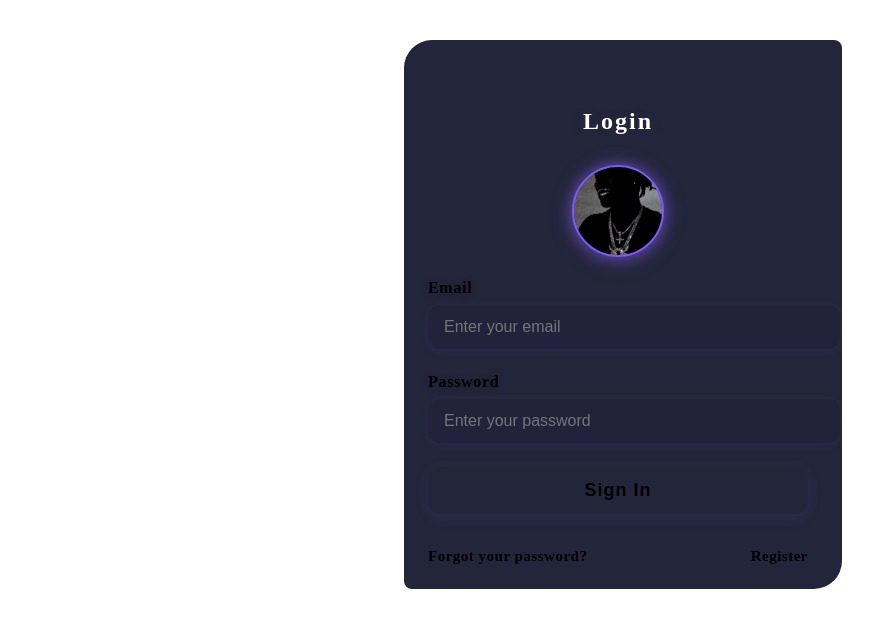
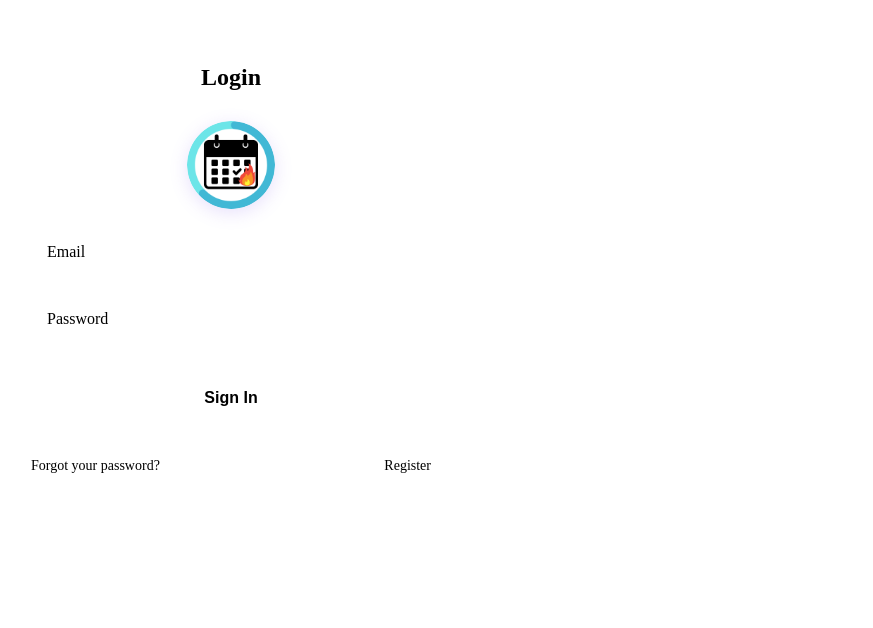
Before and after one commit to LuisVR19/calendar-app, a Next.js app: page /pages/auth/login in a window 1280 px wide. Shown: the top 628 px of the page, without its empty margins (17-890 px from the left). Built offline with nearby package versions, Linux system fonts and the light colour scheme.

Commit message:
Cambio estilos en login

```diff
--- a/app/components/ui/button/CustomButton.module.css
+++ b/app/components/ui/button/CustomButton.module.css
@@ -1,4 +1,4 @@
-.button {
+/* .button {
     width: 100%;
     padding: 13px 0;
     background: var(--component-primary-color);
@@ -26,4 +26,27 @@
 .button:active {
     background: #393552;
     color: var(--component-primary-color);
+} */
+
+.button {
+    width: 100%;
+    padding: 14px;
+    border: none;
+    border-radius: 4px;
+    background-color: var(--primary-color);
+    color: var(--background-color);
+    font-size: 16px;
+    font-weight: 600;
+    cursor: pointer;
+    transition: all 0.3s ease;
+    margin-top: 10px;
 }
+
+.button:hover {
+    opacity: 0.9;
+    transform: translateY(-1px);
+}
+
+.button:active {
+    transform: translateY(0);
+}
--- a/app/components/ui/input/CustomInput.module.css
+++ b/app/components/ui/input/CustomInput.module.css
@@ -1,4 +1,4 @@
-.label {
+/* .label {
     display: block;
     margin-bottom: 8px;
     font-size: 16px;
@@ -21,7 +21,64 @@
 }
 
 .input:focus {
-    border: 2px solid var(--component-hover); /* Celeste */
+    border: 2px solid var(--component-hover);
     background: #23263a;
     box-shadow: 0 0 0 3px #7f5af055;
+} */
+
+/* OTRO ESTILO */
+
+.formGroup {
+    position: relative;
+    margin-bottom: 25px;
 }
+
+.formInput {
+    width: 100%;
+    padding: 16px 12px 8px 12px;
+    border: 1px solid var(--border-color);
+    border-radius: 4px;
+    font-size: 16px;
+    background-color: transparent;
+    color: var(--primary-color);
+    transition: all 0.3s ease;
+    outline: none;
+}
+
+.formInput:focus {
+    border-color: var(--focus-color);
+    box-shadow: 0 0 0 2px rgba(0, 0, 0, 0.1);
+}
+
+.formLabel {
+    position: absolute;
+    left: 12px;
+    top: 50%;
+    transform: translateY(-50%);
+    color: var(--secondary-color);
+    font-size: 16px;
+    pointer-events: none;
+    transition: all 0.3s ease;
+    background-color: var(--background-color);
+    padding: 0 4px;
+}
+
+.formInput:focus + .formLabel,
+.formInput:not(:placeholder-shown) + .formLabel {
+    top: 0;
+    font-size: 12px;
+    color: var(--focus-color);
+    transform: translateY(-50%);
+}
+
+.formInput::placeholder {
+    color: transparent;
+}
+
+.formInput:invalid:not(:placeholder-shown) {
+    border-color: var(--error-color);
+}
+
+.formInput:valid:not(:placeholder-shown) {
+    border-color: #27ae60;
+}
--- a/app/components/ui/input/CustomInput.tsx
+++ b/app/components/ui/input/CustomInput.tsx
@@ -9,6 +9,7 @@ interface CustomInputProps {
   type?: string;
   placeholder?: string;
   required?: boolean;
+  minLength?: number;
 }
 
 const CustomInput: React.FC<CustomInputProps> = ({
@@ -16,13 +17,21 @@ const CustomInput: React.FC<CustomInputProps> = ({
   label,
   type = 'text',
   placeholder = '',
-  required = true
+  required = true,
+  minLength
 }) => {
   return (
-        <>
-            <label className={styles.label} htmlFor={id}>{label}</label>
-            <input className={styles.input} type={type} id={id} placeholder={placeholder} required={required} />
-        </>
+        <div className={styles.formGroup}>
+          <input
+              type={type}
+              id={id}
+              className={styles.formInput}
+              placeholder={placeholder}
+              required={required}
+              {...(minLength && { minLength })}
+          />
+          <label htmlFor={id} className={styles.formLabel}>{label}</label>
+      </div>
   );
 };
 
--- /dev/null
+++ b/app/components/ui/link/CustomLink.module.css
@@ -0,0 +1,16 @@
+.forgotPassword {
+    text-align: center;
+    margin-top: 20px;
+}
+
+.forgotPassword a {
+    color: var(--secondary-color);
+    text-decoration: none;
+    font-size: 14px;
+    transition: color 0.3s ease;
+}
+
+.forgotPassword a:hover {
+    color: var(--primary-color);
+    text-decoration: underline;
+}
--- /dev/null
+++ b/app/components/ui/link/CustomLink.tsx
@@ -0,0 +1,24 @@
+'use client';
+
+import React from 'react';
+import styles from './CustomLink.module.css';
+
+interface CustomLinkProps {
+  text: string;
+  route: string;
+}
+
+const CustomLink: React.FC<CustomLinkProps> = ({
+  text,
+  route
+}) => {
+  return (
+    <div className={styles.forgotPassword}>
+        <a href={route}>
+            {text}
+        </a>
+    </div>
+  );
+};
+
+export default CustomLink;
--- a/app/globals.css
+++ b/app/globals.css
@@ -1,14 +1,21 @@
 @import "tailwindcss";
 
 :root {
-  --background: linear-gradient(135deg, #181824 0%, #22223b 100%);
+  /* --background: linear-gradient(135deg, #181824 0%, #22223b 100%);
   --font-family: 'Segoe UI', Arial, sans-serif;
   --font-color: #e0e6f0;
 
   --component-primary-color: #7f5af0;
   --component-hover: #5ee6ff;
   --component-hover-color: #23263a;
-  --component-border-color: #393552;
+  --component-border-color: #393552; */
+
+  --primary-color: #000;
+  --secondary-color: #666;
+  --background-color: #fff;
+  --border-color: #ddd;
+  --focus-color: #000;
+  --error-color: #e74c3c;
 
 }
 
@@ -26,8 +33,14 @@
   }
 } */
 
+* {
+    margin: 0;
+    padding: 0;
+    box-sizing: border-box;
+}
+
 body {
-    background: var(--background);
+    /* background: var(--background);
     font-family: var(--font-family);
     margin: 0;
     padding: 0;
@@ -35,5 +48,31 @@ body {
     color: var(--font-color);
     display: flex;
     align-items: center;
-    justify-content: center;
+    justify-content: center; */
+
+    font-family: -apple-system, BlinkMacSystemFont, 'Segoe UI', Roboto, Oxygen, Ubuntu, Cantarell, sans-serif;
+    background-color: var(--background-color);
+    color: var(--primary-color);
+    min-height: 100vh;
+    /* display: flex;
+    align-items: center;
+    justify-content: center; */
+    /* padding: 20px; */
 }
+
+.layout{
+  min-height: 100vh;
+  width: 100%;
+  display: flex;
+  align-items: center;
+
+}
+
+.main-content {
+  padding: 2rem;
+  width: 100%;
+  display: flex;
+  align-items: center;
+  justify-content: center;
+
+}
--- a/app/pages/auth/layout.tsx
+++ b/app/pages/auth/layout.tsx
@@ -2,8 +2,13 @@ import { ReactNode } from "react";
 
 export default function AuthLayout({ children }: { children: ReactNode }) {
   return (
-    <div style={{ padding: "2rem", minHeight: "100vh" }}>
-      <main>{children}</main>
+    <div className="layout">
+      <main className="main-content">
+        {children}
+      </main>
+      {/* <footer className="footer">
+        <p>© 2023 Your Company Name</p>
+      </footer> */}
     </div>
   );
 }
--- a/app/pages/auth/login/login.module.css
+++ b/app/pages/auth/login/login.module.css
@@ -1,14 +1,14 @@
-.loginContainer {
+/* .loginContainer {
     width: 100%;
     max-width: 380px;
     margin: 0 auto;
     background: #23263a;
-    border-radius: 28px 8px 28px 8px; /* Bordes redondeados asimétricos */
-    box-shadow: 0 10px 40px 0 rgba(39, 37, 82, 0.30), 0 1.5px 0 var(--component-primary-color) inset; /* Sombra y acento morado */
+    border-radius: 28px 8px 28px 8px;
+    box-shadow: 0 10px 40px 0 rgba(39, 37, 82, 0.30), 0 1.5px 0 var(--component-primary-color) inset;
     padding: 48px 34px 20px 24px;
     position: relative;
-    animation: popIn 0.9s cubic-bezier(.68,-0.55,.27,1.55); /* Animación de entrada */
-    border: 2.5px solid var(--component-border-color); /* Borde exterior */
+    animation: popIn 0.9s cubic-bezier(.68,-0.55,.27,1.55);
+    border: 2.5px solid var(--component-border-color);
     overflow: hidden;
 }
 
@@ -27,7 +27,7 @@
     font-weight: 800;
     font-size: 1.5rem;
     text-shadow: 0 2px 12px #39355255;
-    white-space: nowrap; /* Fuerza el título a una sola línea */
+    white-space: nowrap;
     overflow: hidden;
     text-overflow: ellipsis;
 }
@@ -56,7 +56,6 @@
     margin-bottom: 24px;
 }
 
-/* Enlaces debajo del formulario */
 .loginLinks {
     display: flex;
     justify-content: space-between;
@@ -64,7 +63,6 @@
     gap: 8px;
 }
 
-/* Estilo de los enlaces */
 .loginLinks a {
     color: var(--component-primary-color);
     text-decoration: none;
@@ -77,12 +75,11 @@
 }
 
 .loginLinks a:hover {
-    color: var(--component-hover); /* Celeste */
+    color: var(--component-hover);
     border-bottom: 2px solid var(--component-hover);
     letter-spacing: 1.2px;
 }
 
-/* Adaptación para pantallas pequeñas */
 @media (max-width: 500px) {
     .login-container {
         padding: 18px 4vw 14px 4vw;
@@ -96,4 +93,57 @@
     .login-form h2 {
         font-size: 1.3rem;
     }
+} */
+
+.img {
+    display: block;
+    margin: 0 auto 22px auto;
+    width: 88px;
+    height: 88px;
+    object-fit: cover;
+    border-radius: 50%;
+    border: var(--primary-color) 2px solid;
+    background: #22223b;
+    box-shadow: 0 4px 18px rgba(127,90,240,0.18);
+    transition: transform 0.25s, border-color 0.25s;
+    filter: drop-shadow(0 0 0.5rem var(--primary-color));
 }
+.img:hover {
+    transform: scale(1.12) rotate(-6deg);
+    border-color: var(--secondary-color);
+}
+
+ .loginContainer {
+    width: 100%;
+    max-width: 400px;
+    padding: 40px;
+    border: 1px solid var(--border-color);
+    border-radius: 8px;
+    background-color: var(--background-color);
+}
+
+.loginTitle {
+    text-align: center;
+    margin-bottom: 30px;
+    font-size: 24px;
+    font-weight: 600;
+    color: var(--primary-color);
+}
+
+.linkContainer {
+    display: flex;
+    flex-direction: row;
+    align-items: center;
+    justify-content: space-between;
+    margin-top: 15px;
+}
+
+@media (max-width: 480px) {
+    .loginContainer {
+        padding: 30px 20px;
+    }
+
+    .loginTitle {
+        font-size: 20px;
+    }
+}
--- a/app/pages/auth/login/page.tsx
+++ b/app/pages/auth/login/page.tsx
@@ -1,10 +1,10 @@
-import Link from "next/link";
 import Image from 'next/image';
 import styles from './login.module.css';
 import { routes } from "@/app/lib/routes";
 import CustomInput from "@/app/components/ui/input/CustomInput";
 import CustomButton from "@/app/components/ui/button/CustomButton";
 import { getTranslations } from "@/app/lib/i18n";
+import CustomLink from "@/app/components/ui/link/CustomLink";
 
 export default function Login() {
 
@@ -12,24 +12,24 @@ export default function Login() {
 
     return (
         <div className={styles.loginContainer}>
-            <form className={styles.loginform}>
-                <h2 className={styles.title}>{t.login.title}</h2>
+            <h1 className={styles.loginTitle}>{t.login.title}</h1>
 
-                <Image className={styles.img}
-                src="/Ken_Carson_-_A_Great_Chaos.jpg"
+            <Image className={styles.img}
+                src="/logo.png"
                 alt="Ken Carson - A Great Chaos"
                 width={200}
                 height={200}
-                />
+            />
+
+            <form action="#" method="POST">
                 <CustomInput id={"email"} label={t.login.email} placeholder={t.login.emailPlaceholder} type={"email"}></CustomInput>
-                <CustomInput id={"password"} label={t.login.password} placeholder={t.login.passwordPlaceholder} type={"password"}></CustomInput>
+                <CustomInput id={"password"} label={t.login.password} placeholder={t.login.passwordPlaceholder} minLength={8} type={"password"}></CustomInput>
                 <CustomButton type="submit" children={t.login.button}></CustomButton>
-
-                <div className={styles.loginLinks}>
-                    <Link href={routes.auth.login}>{t.login.forgotPassword}</Link>
-                    <Link href={routes.auth.register}>{t.login.register}</Link>
-                </div>
             </form>
+            <div className={styles.linkContainer}>
+                <CustomLink text={t.login.forgotPassword} route={routes.auth.login} />
+                <CustomLink text={t.login.register} route={routes.auth.register} />
+            </div>
         </div>
     )
 }
```
Also changed, not shown: public/logo.png (added).
